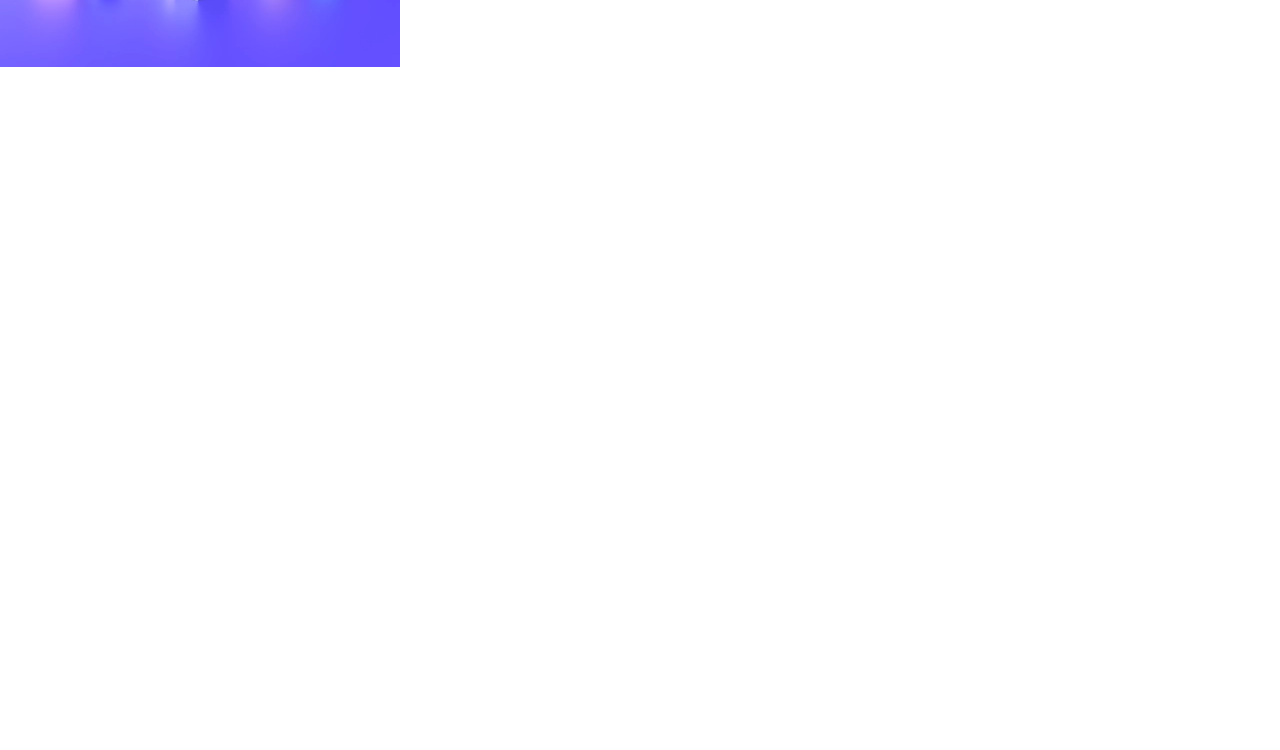
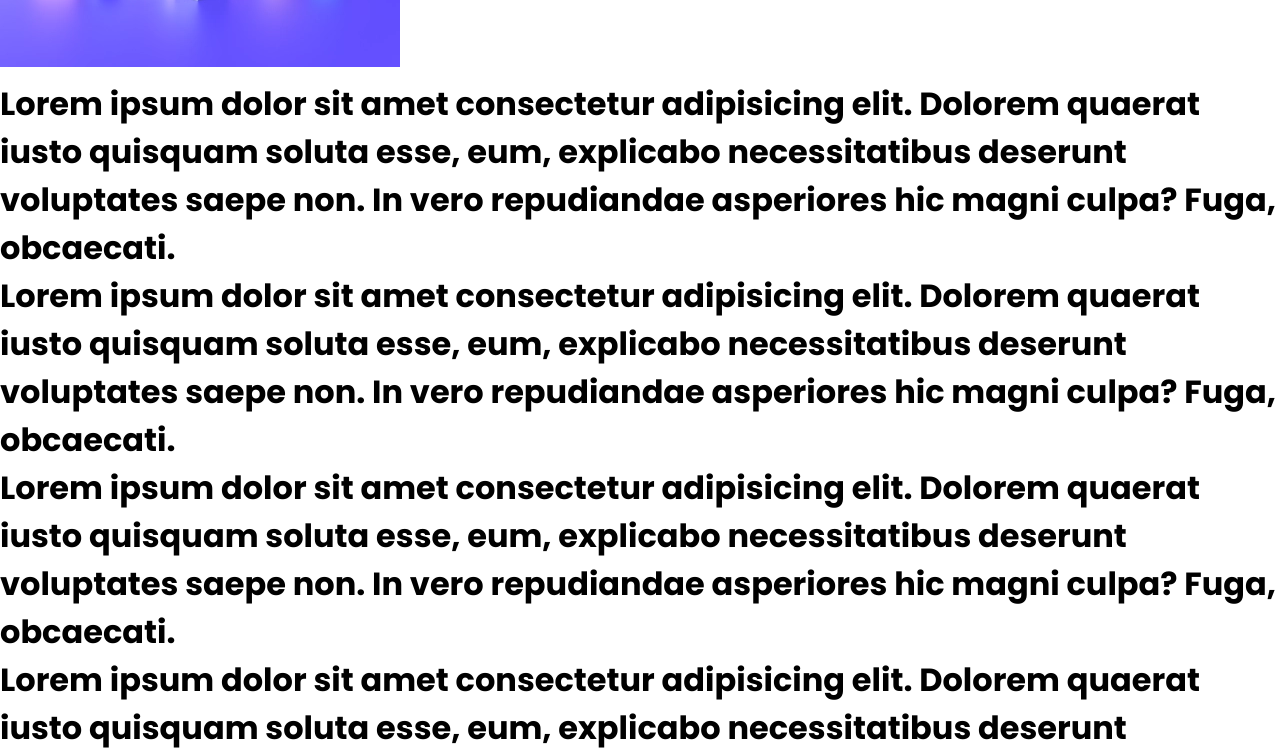
Before and after one commit to IT21117428/CSS-Grid-Project-2, a plain HTML site: page index.html in a window 1280 px wide. Shown: the part 577-1327 px from the top of the page. Before the commit the page ends 800 px from the top, so only its background shows below. Drawn offline with Linux system fonts and the light colour scheme.

Commit message:
add the paragraph

```diff
--- a/index.html
+++ b/index.html
@@ -28,6 +28,31 @@
         <article>
           <h3>The main article goes here!</h3>
           <img src="./images/2.webp" alt="image" />
+          <p>
+            Lorem ipsum dolor sit amet consectetur adipisicing elit. Dolorem
+            quaerat iusto quisquam soluta esse, eum, explicabo necessitatibus
+            deserunt voluptates saepe non. In vero repudiandae asperiores hic
+            magni culpa? Fuga, obcaecati.<br />
+            Lorem ipsum dolor sit amet consectetur adipisicing elit. Dolorem
+            quaerat iusto quisquam soluta esse, eum, explicabo necessitatibus
+            deserunt voluptates saepe non. In vero repudiandae asperiores hic
+            magni culpa? Fuga, obcaecati.<br />
+            Lorem ipsum dolor sit amet consectetur adipisicing elit. Dolorem
+            quaerat iusto quisquam soluta esse, eum, explicabo necessitatibus
+            deserunt voluptates saepe non. In vero repudiandae asperiores hic
+            magni culpa? Fuga, obcaecati.<br />
+            Lorem ipsum dolor sit amet consectetur adipisicing elit. Dolorem
+            quaerat iusto quisquam soluta esse, eum, explicabo necessitatibus
+            deserunt voluptates saepe non. In vero repudiandae asperiores hic
+            magni culpa? Fuga, obcaecati. Lorem ipsum dolor sit amet consectetur
+            adipisicing elit. Dolorem quaerat iusto quisquam soluta esse, eum,
+            explicabo necessitatibus deserunt voluptates saepe non. In vero
+            repudiandae asperiores hic magni culpa? Fuga, obcaecati.<br />
+            Lorem ipsum dolor sit amet consectetur adipisicing elit. Dolorem
+            quaerat iusto quisquam soluta esse, eum, explicabo necessitatibus
+            deserunt voluptates saepe non. In vero repudiandae asperiores hic
+            magni culpa? Fuga, obcaecati.
+          </p>
         </article>
       </h1>
     </div>
```
